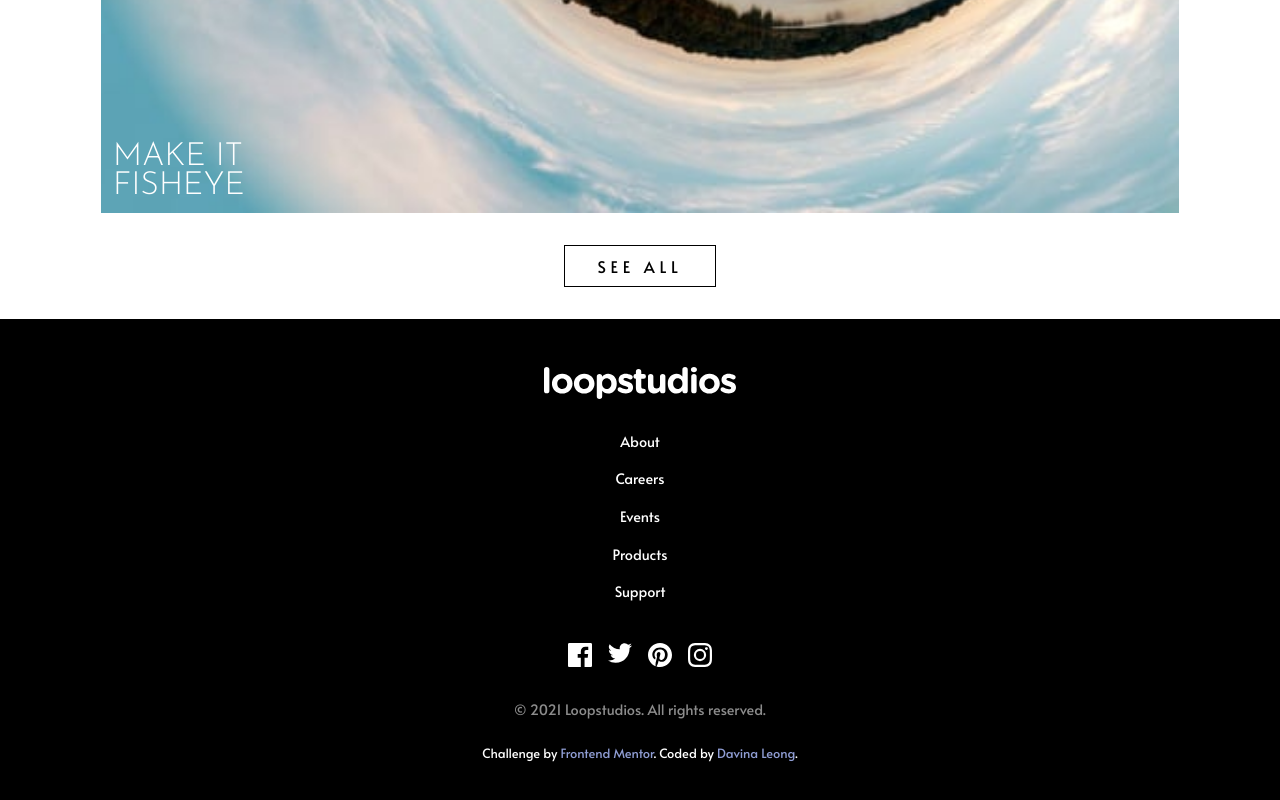
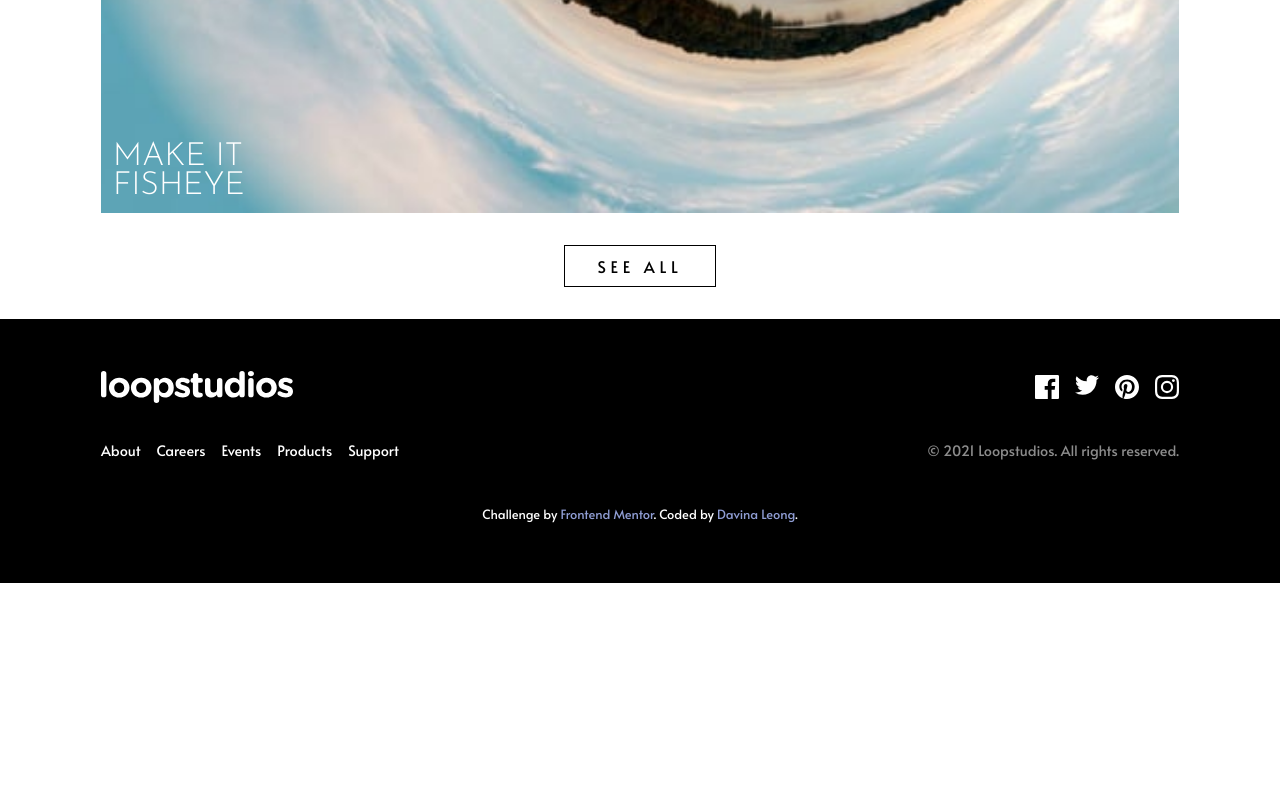
Before and after one commit to davinaleong/fem-loopstudios-landing-page, a website built with Vite: page index.html in a window 1280 px wide. Shown: the part 5004-5804 px from the top of the page. After the commit the page ends 5587 px from the top, so only its background shows below. Built offline with nearby package versions, Linux system fonts and the light colour scheme.

Commit message:
Done with footer for desktop

```diff
--- a/index.html
+++ b/index.html
@@ -288,7 +288,7 @@
             </ul>
           </nav>
 
-          <p class="text-neutral-400 fs-300">
+          <p class="copyright text-neutral-400 fs-300">
             © 2021 Loopstudios. All rights reserved.
           </p>
 
--- a/styles/main.css
+++ b/styles/main.css
@@ -229,7 +229,7 @@ a:where(:hover, :focus, :focus-visible) {
 }
 
 .nav-link {
-  --decoration-width: 1em;
+  --decoration-width: 1.2em;
 
   padding: var(--size-200) var(--size-400);
   display: inline-flex;
@@ -340,8 +340,49 @@ a:where(:hover, :focus, :focus-visible) {
   fill: var(--clr-neutral-100);
 }
 
-.primary-social-nav .nav-link::before {
-  display: none;
+@media (min-width: 48em) {
+  .footer-grid {
+    align-items: center;
+    grid-template-columns: repeat(2, 1fr);
+    grid-template-rows: repeat(3, 1fr);
+  }
+
+  .footer-grid .brand {
+    grid-row: 1;
+    grid-column: 1;
+    justify-self: start;
+  }
+
+  .primary-footer-nav {
+    grid-row: 2;
+    grid-column: 1;
+    justify-self: start;
+  }
+
+  .primary-footer-nav .nav-list {
+    flex-direction: row;
+  }
+
+  .primary-footer-nav .nav-link {
+    padding-left: 0;
+  }
+
+  .primary-social-nav {
+    grid-row: 1;
+    grid-column: 2;
+    justify-self: end;
+  }
+
+  .copyright {
+    grid-row: 2;
+    grid-column: 2;
+    justify-self: end;
+  }
+
+  .attribution {
+    grid-row: 3;
+    grid-column: 1 / span 2;
+  }
 }
 
 /** Content - Hero Section **/
```
